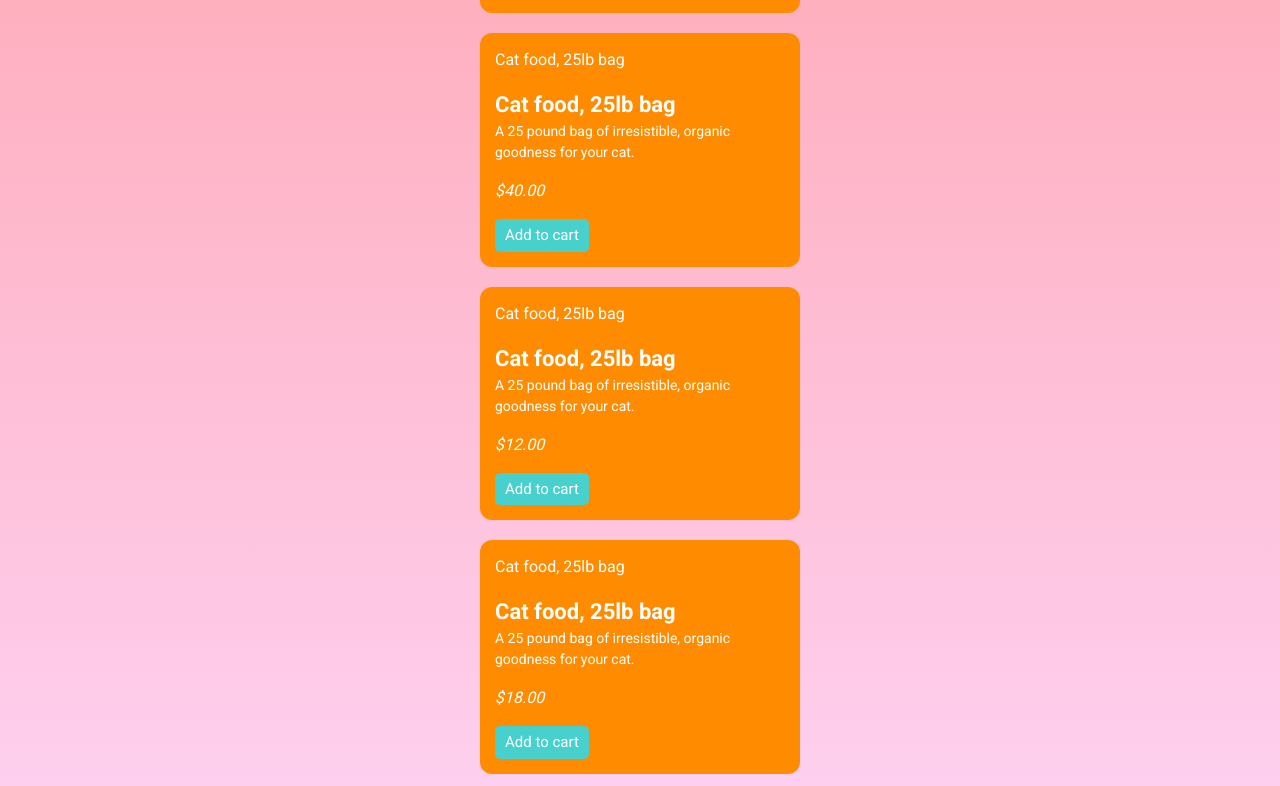
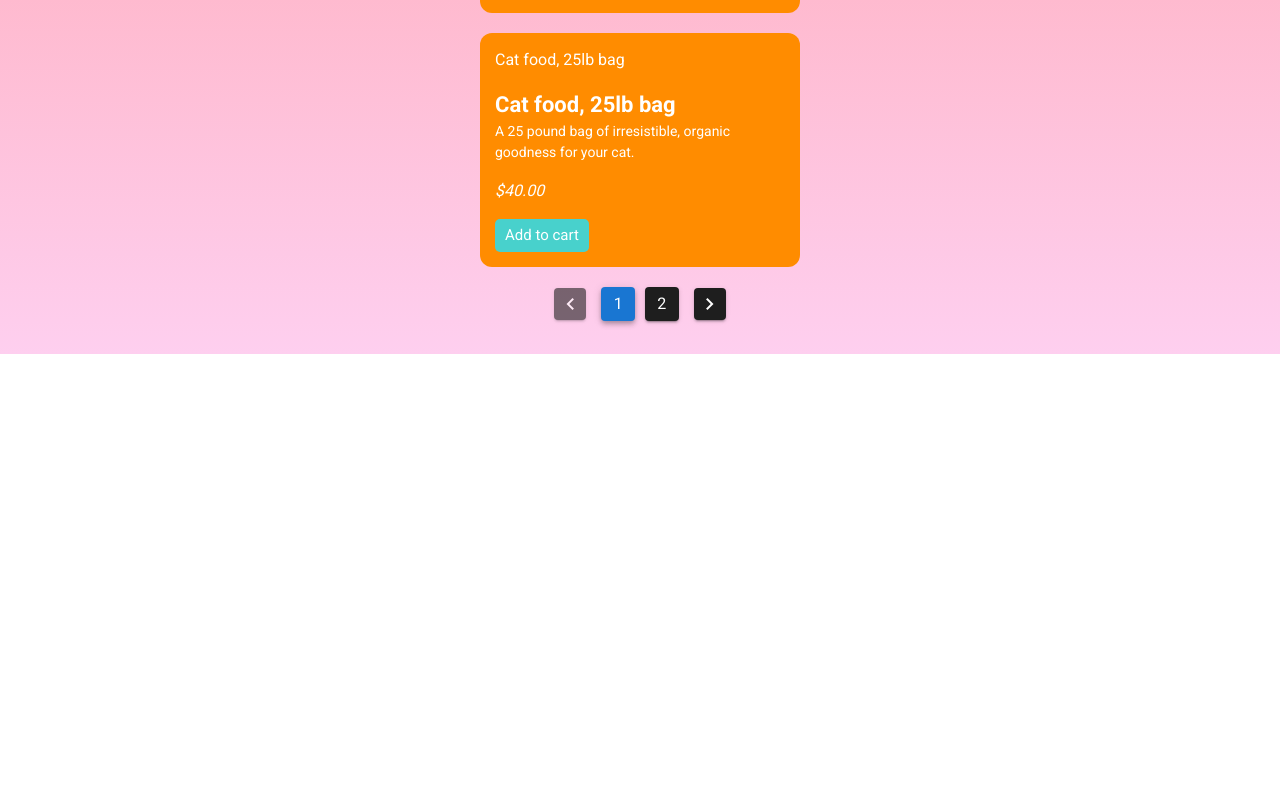
Before and after one commit to PolyakovDen/Book-market-nuxt-static-, a Nuxt app: page / in a window 1280 px wide. Shown: the part 542-1328 px from the top of the page. After the commit the page ends 896 px from the top, so only its background shows below. Built offline with nearby package versions, Linux system fonts and the light colour scheme.

Commit message:
add paginaion

```diff
--- a/components/Cart/CartItem.vue
+++ b/components/Cart/CartItem.vue
@@ -1,6 +1,6 @@
 <template>
   <div class="product__wrapper">
-    <div class="product__cart mt-5" v-for="product in products" :key="product.id">
+    <div v-for="product in paginationArray" :key="product.id" class="product__cart mt-5">
       <p>{{ product.title }}</p>
       <h1 class="product__title" v-html="product.title" />
       <p class="product__description" v-html="product.description" />
@@ -23,6 +23,11 @@
         Add to cart
       </button>
     </div>
+    <v-pagination
+      v-model="page"
+      class="my-4"
+      :length="productsSubarray.length"
+    />
   </div>
 </template>
 
@@ -50,15 +55,28 @@ export default {
   data () {
     return {
       cart: [],
-      products: []
+      products: [],
+      productsSubarray: [],
+      size: 3,
+      page: 1
+    }
+  },
+  computed: {
+    paginationArray () {
+      return this.productsSubarray[this.page - 1]
     }
   },
   created () {
     this.products = [...cartItems]
-  },
-  computed: {
+    this.splitProductsList()
   },
   methods: {
+    splitProductsList () {
+      for (let i = 0; i < Math.ceil(this.products.length / this.size); i++) {
+        this.productsSubarray[i] = this.products.slice((i * this.size), (i * this.size) + this.size)
+      }
+      console.log(this.productsSubarray)
+    },
     canAddToCart (product) {
       return product.availableInventory > this.cartCount(product.id)
     },
--- a/components/Cart/CartList.vue
+++ /dev/null
@@ -1,33 +0,0 @@
-<template>
-  <div class="product__cart mt-5">
-    <p>{{ product.title }}</p>
-    <h1 class="product__title" v-html="product.title" />
-    <p class="product__description" v-html="product.description" />
-    <p class="product__price">
-      {{ product.price | formatPrice }}
-    </p>
-    <button
-      v-if="canAddToCart(product)"
-      class="product__btn"
-      @click="addToCart(product)"
-    >
-      Add to cart
-    </button>
-    <button
-      v-else
-      disabled
-      class="product__btn--disabled"
-      @click="addToCart"
-    >
-      Add to cart
-    </button>
-  </div>
-</template>
-
-<script>
-  export default {
-    props: {
-
-    }
-  }
-</script>
```
